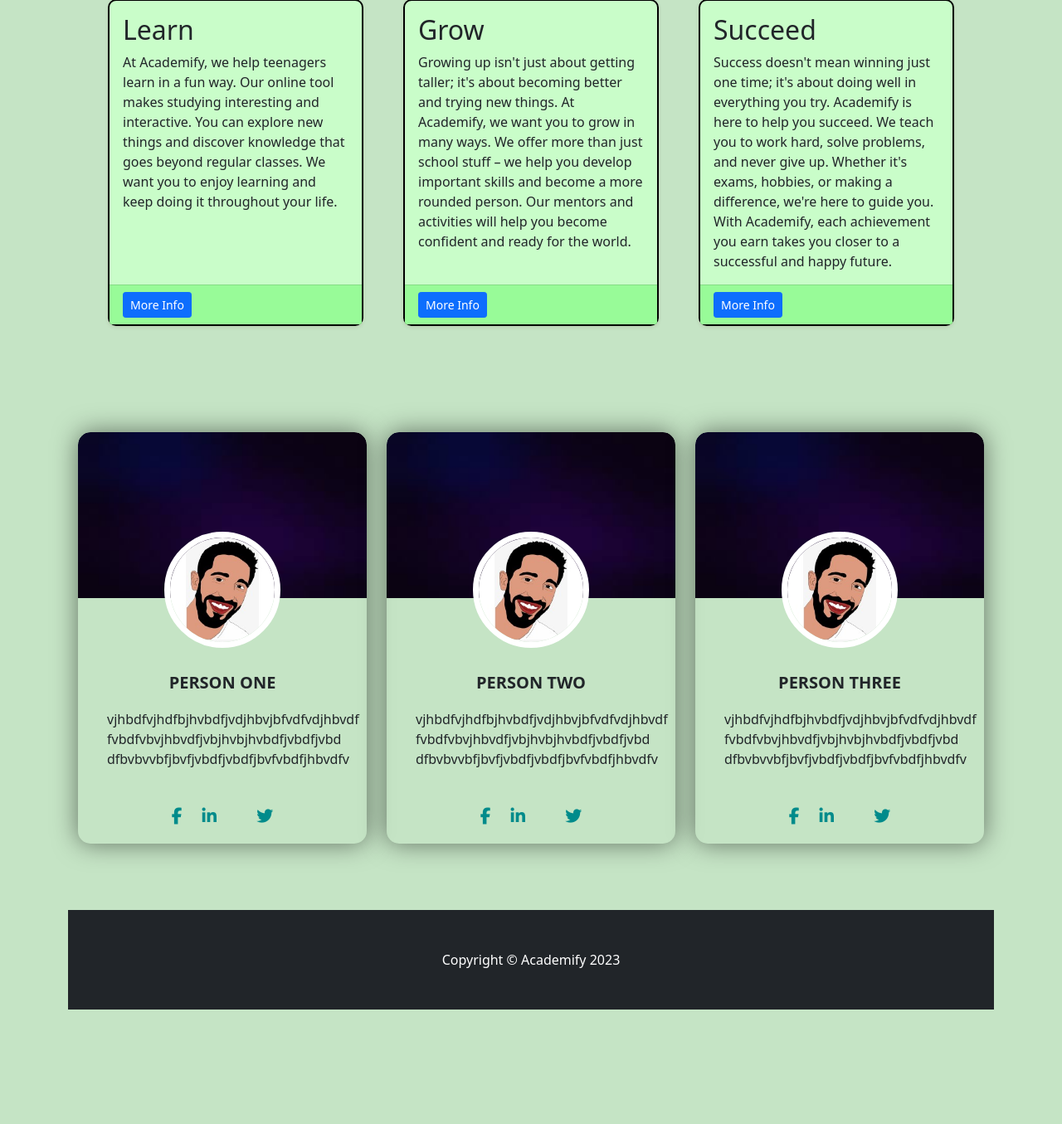
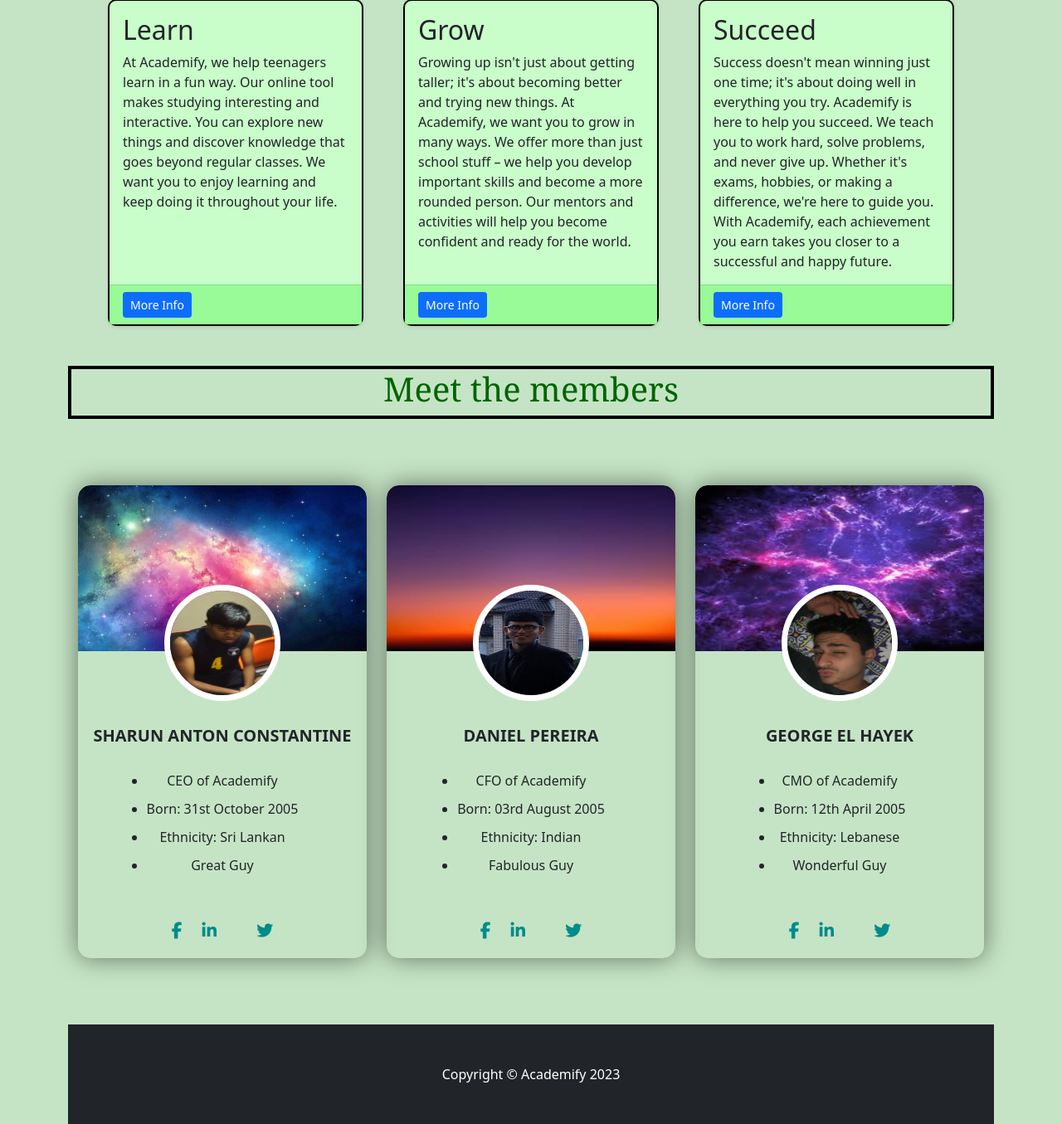
Before and after one commit to Sharun2022/AcademifyLearningTool, a Flask app: page / in a window 1280 px wide. Shown: the part 887-2242 px from the top of the page at 83% size. Before the commit the page ends 2104 px from the top, so only its background shows below. Run offline with Flask 3, Linux system fonts and the light colour scheme; data comes from the database, SQL or seed files in the repository; some libraries are stand-ins or nearby versions.

Commit message:
Styled card
Made changes to the card accordingly to my needs

```diff
--- a/tutorial_fixed/website/static/styles.css
+++ b/tutorial_fixed/website/static/styles.css
@@ -3,10 +3,14 @@
 h1{
     color: darkgreen;
     text-align: center; /*Centers the text */
-    font-family: Georgia, serif /* Font is set to Georgia, serif */
+    font-family: Georgia, serif; /* Font is set to Georgia, serif */
 
 }
 
+.meet{
+    border: 4px solid black;
+
+}
 /* The inside of carousel*/
 .carousel-inner{
     text-align:center ; /* Carousel image set centered in the middle */
@@ -115,8 +119,6 @@ body {
     border-radius: 10px;
     border: 2px solid black;
     box-shadow: 0 2px 4px #5a11111a;
-
-
 }
 
 
@@ -152,13 +154,18 @@ body {
 }
 
 .ccard:hover .img2 img{
-    border-color: darkcyan;
+    border-color: rgb(76, 240, 76);
     transition: .7s;
 }
 
 .main-text{
     padding: 30px 0;
     text-align: center;
+    display: flex;
+    flex-direction: column;
+    align-items: center;
+    justify-content: center;
+
 }
 
 .main-text h2{
@@ -183,3 +190,15 @@ body {
     color: darkcyan;
     padding: 0 10px;
 }
+
+
+.info-list {
+    list-style: disc; /* Display bullet points */
+    padding: 0;
+    text-align: center;
+    margin-top: 10px; /* Adjust spacing */
+}
+
+.info-list li {
+    margin-bottom: 10px;
+}
--- a/tutorial_fixed/website/templates/base.html
+++ b/tutorial_fixed/website/templates/base.html
@@ -26,7 +26,7 @@
 
     />
     <title>{% block title %}{% endblock %}</title>
-    <link rel="icon" type="image/x-icon" href="static/images/favicon1.png">
+    <link rel="icon" type="image/png" href="static/images/favicon1.png">
   </head>
   <body>
     <nav class="navbar navbar-expand-sm bg-success navbar-dark">
--- a/tutorial_fixed/website/templates/home.html
+++ b/tutorial_fixed/website/templates/home.html
@@ -59,20 +59,25 @@
             </div>
         </div>
     </div>
+    <div class="meet">
+        <h1> Meet the members</h1>
+    </div>
     </div>
     <div class="profile-area">
         <div class="container">
             <div class="row">
                 <div class="col-md-4">
                     <div class="ccard">
-                        <div class ="img1"><img src="static/images/400.jpg" alt="" ></div>
-                        <div class ="img2"><img src="static/images/pfp.jpg" alt=""> </div>
+                        <div class ="img1"><img src="static/images/sac1.jpg" alt="" ></div>
+                        <div class ="img2"><img src="static/images/sac.jpg" alt=""> </div>
                         <div class ="main-text">
-                            <h2> Person One </h2>
-                            <p> vjhbdfvjhdfbjhvbdfjvdjhbvjbfvdfvdjhbvdf
-                                fvbdfvbvjhbvdfjvbjhvbjhvbdfjvbdfjvbd
-                                dfbvbvvbfjbvfjvbdfjvbdfjbvfvbdfjhbvdfv
-                            </p>
+                            <h2> Sharun Anton Constantine </h2>
+                            <ul class="info-list">
+                                <li> CEO of Academify       </li>
+                                <li> Born: 31st October 2005</li>
+                                <li> Ethnicity: Sri Lankan  </li>
+                                <li> Great Guy              </li>
+                            </ul>
                         </div>
                         <div class="socials">
                             <i class="fa fa-facebook"></i>
@@ -85,14 +90,16 @@
 
                 <div class="col-md-4">
                     <div class="ccard">
-                        <div class ="img1"><img src="static/images/400.jpg" alt="" ></div>
-                        <div class ="img2"><img src="static/images/pfp.jpg" alt=""> </div>
+                        <div class ="img1"><img src="static/images/dp1.jpg" alt="" ></div>
+                        <div class ="img2"><img src="static/images/dp.jpg" alt=""> </div>
                         <div class ="main-text">
-                            <h2> Person Two </h2>
-                            <p> vjhbdfvjhdfbjhvbdfjvdjhbvjbfvdfvdjhbvdf
-                                fvbdfvbvjhbvdfjvbjhvbjhvbdfjvbdfjvbd
-                                dfbvbvvbfjbvfjvbdfjvbdfjbvfvbdfjhbvdfv
-                            </p>
+                            <h2> Daniel Pereira </h2>
+                            <ul class="info-list">
+                                <li> CFO of Academify       </li>
+                                <li> Born: 03rd August 2005</li>
+                                <li> Ethnicity: Indian  </li>
+                                <li> Fabulous Guy              </li>
+                            </ul>
                         </div>
                         <div class="socials">
                             <i class="fa fa-facebook"></i>
@@ -104,14 +111,16 @@
                 </div>
                 <div class="col-md-4">
                     <div class="ccard">
-                        <div class ="img1"><img src="static/images/400.jpg" alt="" ></div>
-                        <div class ="img2"><img src="static/images/pfp.jpg" alt=""> </div>
+                        <div class ="img1"><img src="static/images/gh1.jpg" alt="" ></div>
+                        <div class ="img2"><img src="static/images/gh.jpg" alt=""> </div>
                         <div class ="main-text">
-                            <h2> Person Three </h2>
-                            <p> vjhbdfvjhdfbjhvbdfjvdjhbvjbfvdfvdjhbvdf
-                                fvbdfvbvjhbvdfjvbjhvbjhvbdfjvbdfjvbd
-                                dfbvbvvbfjbvfjvbdfjvbdfjbvfvbdfjhbvdfv
-                            </p>
+                            <h2> George El Hayek </h2>
+                            <ul class="info-list">
+                                <li> CMO of Academify       </li>
+                                <li> Born: 12th April 2005</li>
+                                <li> Ethnicity: Lebanese  </li>
+                                <li> Wonderful Guy              </li>
+                            </ul>
                         </div>
                         <div class="socials">
                             <i class="fa fa-facebook"></i>
```
Also changed, not shown: tutorial_fixed/website/static/images/dp.jpg (added), tutorial_fixed/website/static/images/dp1.jpg (added), tutorial_fixed/website/static/images/gh.jpg (added), tutorial_fixed/website/static/images/gh1.jpg (added), tutorial_fixed/website/static/images/sac.jpg (added), tutorial_fixed/website/static/images/sac1.jpg (added).
